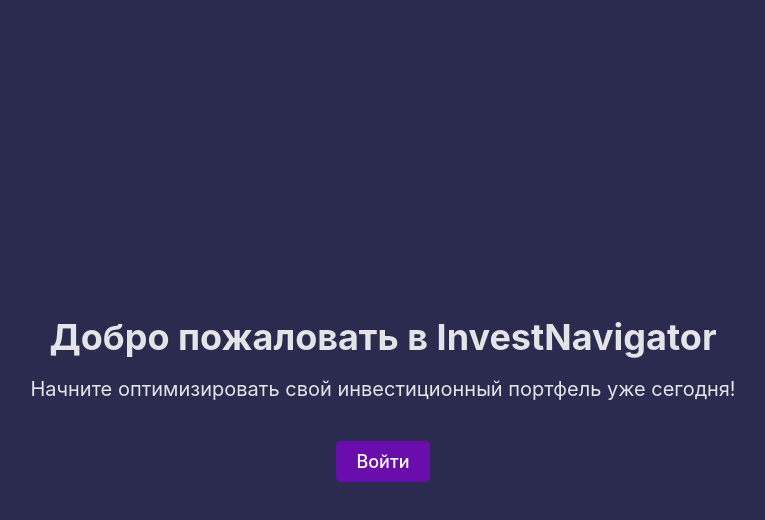
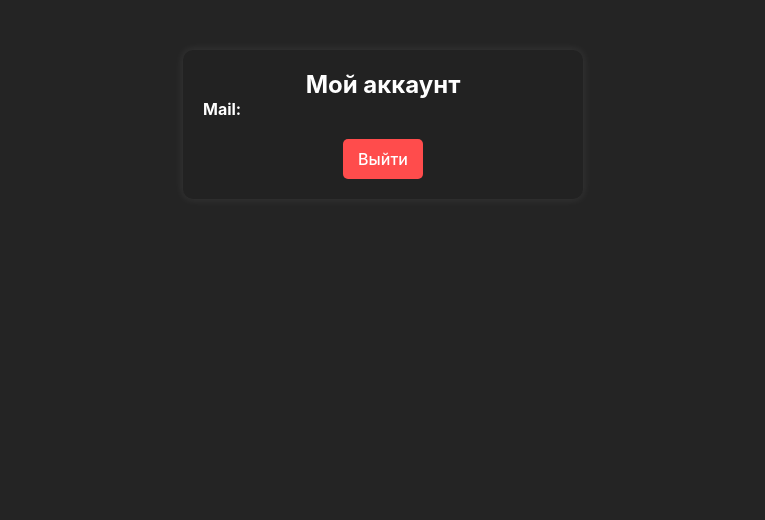
Before and after one commit to Sladok/investment_portfolio_optimization, a React (Vite) app in the folder frontend/: page /account in a window 1280 px wide. Before the commit this address led to /. Shown: the top 520 px of the page, without its empty margins (257-1022 px from the left). Built offline with nearby package versions, Linux system fonts and the light colour scheme.

Commit message:
Change Pages

```diff
--- a/frontend/src/App.jsx
+++ b/frontend/src/App.jsx
@@ -5,20 +5,21 @@ import HomePage from "./pages/Home";
 import LoginPage from "./pages/LoginPage";
 import RegisterPage from "./pages/RegisterPage";
 import DashboardPage from "./pages/DashboardPage";
-
+import AccountPage from "./pages/AccountPage";
 function App() {
   const token = localStorage.getItem("token");
 
   return (
     <Router>
       <Routes>
-        <Route path="/" element={<HomePage />} />
+        <Route path="/" element={<DashboardPage />} />
+        <Route path="/account" element={<AccountPage />} />
         <Route path="/login" element={<LoginPage />} />
         <Route path="/register" element={<RegisterPage />} />
-        <Route
+        {/* <Route
           path="/dashboard"
           element={token ? <DashboardPage /> : <Navigate to="/login" replace />}
-        />
+        /> */}
         <Route path="*" element={<Navigate to="/" replace />} />
       </Routes>
     </Router>
--- a/frontend/src/components/Header.jsx
+++ b/frontend/src/components/Header.jsx
@@ -2,6 +2,9 @@ import React from "react";
 import { Link } from "react-router-dom";
 
 const Header = () => {
+  const token = localStorage.getItem("token"); // Проверяем, авторизован ли пользователь
+  const userEmail = localStorage.getItem("email");
+
   return (
     <header
       style={{
@@ -19,18 +22,50 @@ const Header = () => {
         InvestNavigator
       </div>
       <nav>
-        <Link to="/" style={{ color: "#fff", marginRight: "15px", textDecoration: "none" }}>
-          Home
-        </Link>
-        <Link to="/dashboard" style={{ color: "#fff", marginRight: "15px", textDecoration: "none" }}>
-          Dashboard
-        </Link>
-        <Link to="/login" style={{ color: "#fff", textDecoration: "none" }}>
-          Login
-        </Link>
+        {token ? (
+          <Link to="/account" style={{ color: "#fff", textDecoration: "none" }}>
+            {userEmail}
+          </Link>
+        ) : (
+          <Link to="/login" style={{ color: "#fff", textDecoration: "none" }}>
+            Login
+          </Link>
+        )}
       </nav>
     </header>
   );
 };
 
 export default Header;
+
+
+// import React from "react";
+// import { Link } from "react-router-dom";
+
+// const Header = () => {
+//   return (
+//     <header
+//       style={{
+//         width: "100%",
+//         padding: "10px 20px",
+//         backgroundColor: "#333",
+//         color: "#fff",
+//         display: "flex",
+//         justifyContent: "space-between",
+//         alignItems: "center",
+//         boxSizing: "border-box",
+//       }}
+//     >
+//       <div style={{ fontSize: "24px", fontWeight: "bold" }}>
+//         InvestNavigator
+//       </div>
+//       <nav>
+//         <Link to="/login" style={{ color: "#fff", textDecoration: "none" }}>
+//           Login
+//         </Link>
+//       </nav>
+//     </header>
+//   );
+// };
+
+// export default Header;
--- /dev/null
+++ b/frontend/src/pages/AccountPage.jsx
@@ -0,0 +1,58 @@
+import React from "react";
+import { useNavigate } from "react-router-dom";
+
+const AccountPage = () => {
+  const navigate = useNavigate();
+  const userEmail = localStorage.getItem("email");
+
+  // Данные пользователя (Можно получать с API)
+  const user = {
+    name: userEmail
+  };
+
+  const handleLogout = () => {
+    localStorage.removeItem("token"); // Удаляем токен
+    navigate("/login"); // Перенаправляем на страницу входа
+  };
+
+  return (
+    <div style={styles.container}>
+      <h2>Мой аккаунт</h2>
+      <div style={styles.infoBox}>
+        <p><strong>Mail:</strong> {user.name}</p>
+      </div>
+      <button onClick={handleLogout} style={styles.logoutButton}>
+        Выйти
+      </button>
+    </div>
+  );
+};
+
+const styles = {
+  container: {
+    width: "400px",
+    margin: "50px auto",
+    padding: "20px",
+    backgroundColor: "#222",
+    color: "#fff",
+    borderRadius: "10px",
+    textAlign: "center",
+    boxShadow: "0 0 10px rgba(255, 255, 255, 0.1)",
+  },
+  infoBox: {
+    textAlign: "left",
+    marginBottom: "20px",
+  },
+  logoutButton: {
+    backgroundColor: "#ff4c4c",
+    border: "none",
+    color: "#fff",
+    padding: "10px 15px",
+    fontSize: "16px",
+    borderRadius: "5px",
+    cursor: "pointer",
+    transition: "0.3s",
+  },
+};
+
+export default AccountPage;
--- a/frontend/src/pages/LoginPage.jsx
+++ b/frontend/src/pages/LoginPage.jsx
@@ -18,6 +18,7 @@ const LoginPage = () => {
         password,
       });
       localStorage.setItem("token", response.data.access_token);
+      localStorage.setItem("email", email);
       navigate("/dashboard");
     } catch (err) {
       setError(err.response?.data?.detail || "Ошибка входа");
--- a/frontend/src/pages/RegisterPage.jsx
+++ b/frontend/src/pages/RegisterPage.jsx
@@ -18,6 +18,7 @@ const RegisterPage = () => {
         password,
       });
       localStorage.setItem("token", response.data.access_token);
+      localStorage.setItem("email", email);
       navigate("/dashboard");
     } catch (err) {
       setError(err.response?.data?.detail || "Ошибка регистрации");
```
